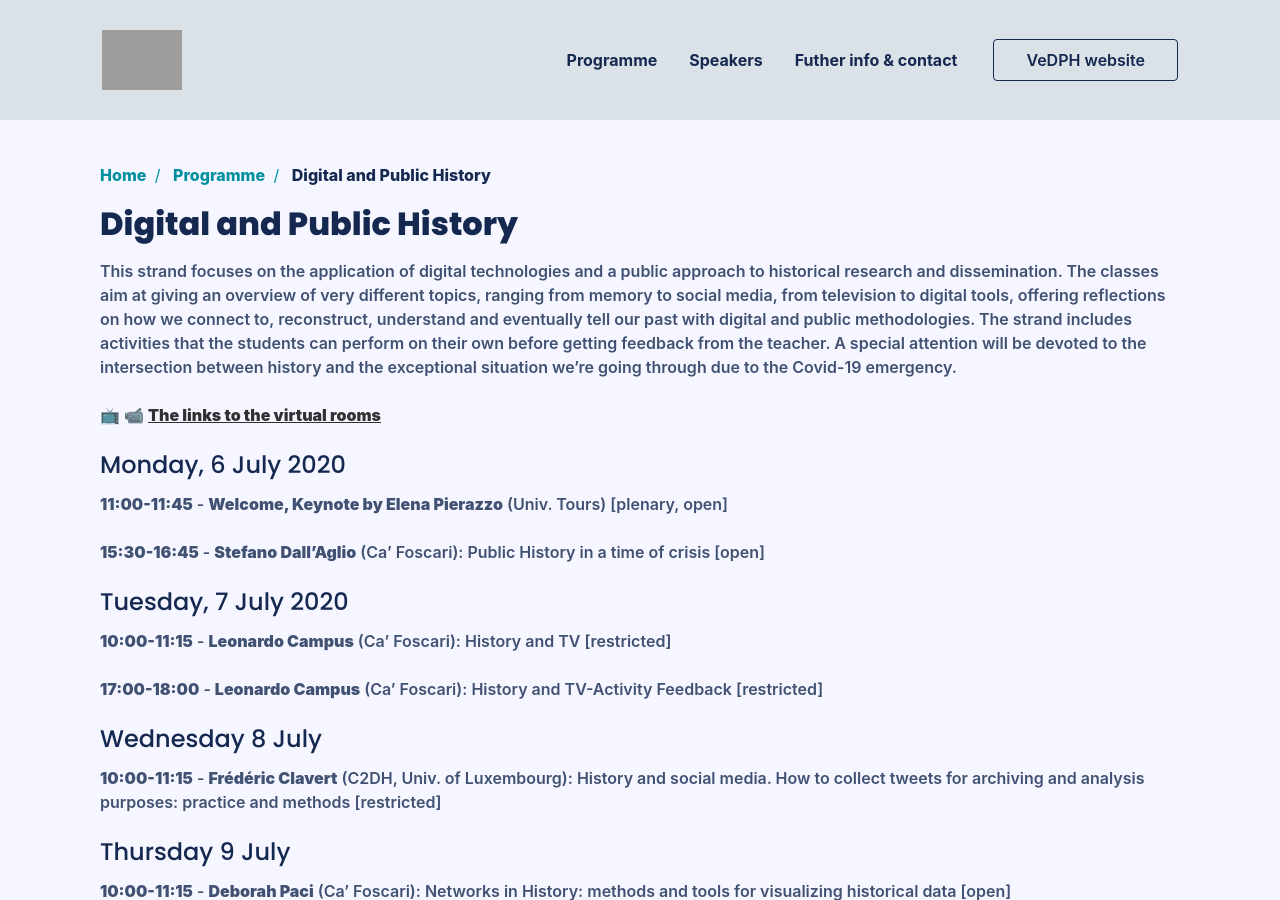
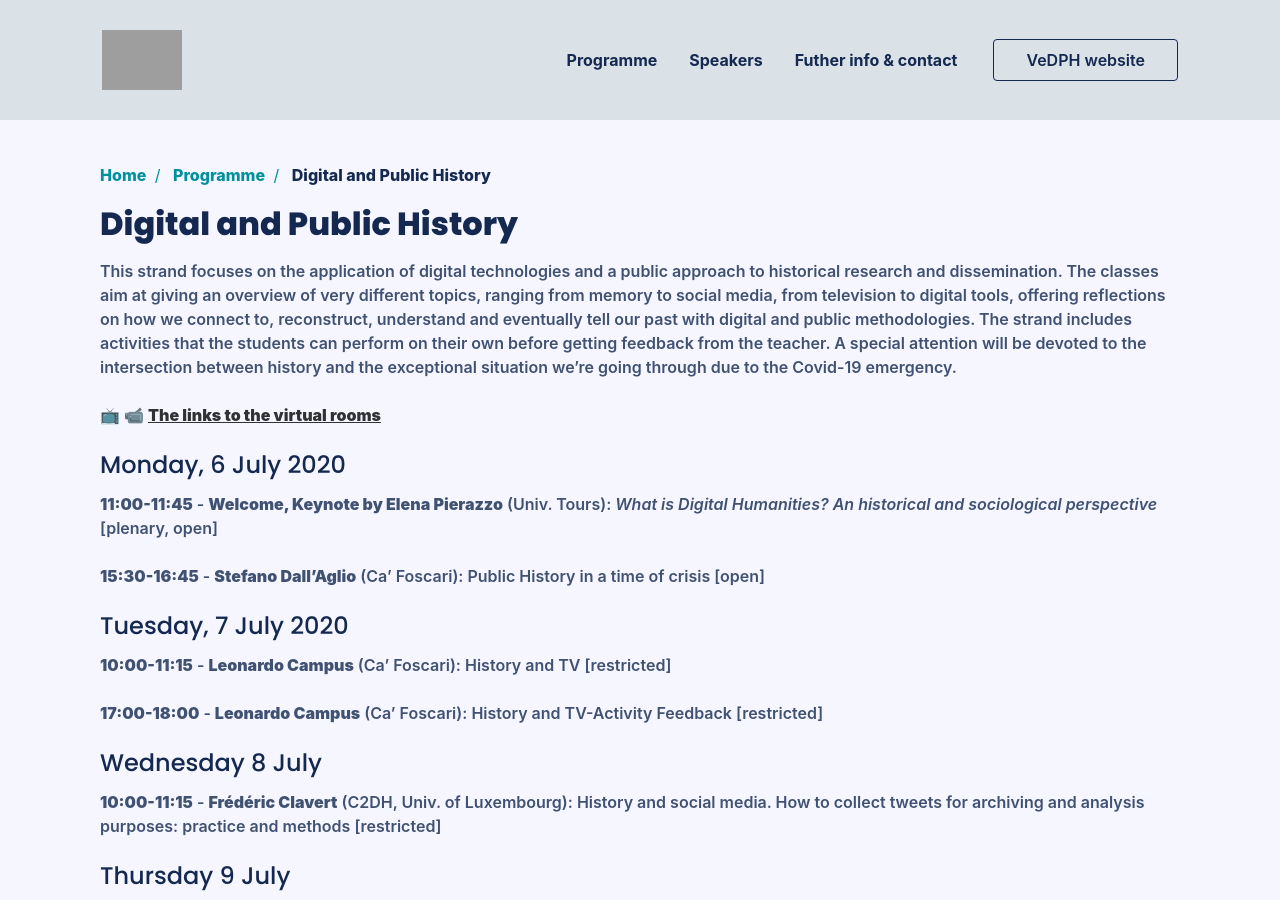
Before and after one commit to vedph/summercamp, a Jekyll site: the page built from programme/strand_2.html, in a window 1280 px wide and 900 px high. Built offline with Jekyll 4.4.1, drawn with Linux system fonts in a browser that asks for light colours; nearby versions of some CDN libraries; some web fonts are replaced; grey boxes are pictures that could not be loaded.

Commit message:
Add title of Pierazzo keynote

```diff
--- a/programme/index.html
+++ b/programme/index.html
@@ -8,7 +8,7 @@
   <p class="text-secondary color" style="text-align: justify;">📺 📹 <a href="{{site.baseurl}}/videos"><u><strong>The links to the virtual rooms</strong></u></a></p>
 
   <h4>Monday, 6  July</h4>
-  <p class="text-secondary color" style="text-align: justify;"><strong>11:00-11:45</strong> - Welcome, <strong>Opening Keynote by Elena Pierazzo</strong> [plenary, open] [<a href="{{site.baseurl}}/keynote">read the abstract</a>]<br />
+  <p class="text-secondary color" style="text-align: justify;"><strong>11:00-11:45</strong> - Welcome, <strong>Opening Keynote by Elena Pierazzo</strong>: <em>What is Digital Humanities? An historical and sociological perspective</em> [plenary, open] [<a href="{{site.baseurl}}/keynote">read the abstract</a>]<br />
   followed by introductions to the individual strands afternoon: strand activities</p>
 
   <h4>Tuesday, 7 July - Wednesday, 8 July - Thursday, 9 July</h4>
--- a/programme/strand_1.html
+++ b/programme/strand_1.html
@@ -12,7 +12,7 @@
 
 <strong>INTRODUCTION</strong><br>
 
-<p><strong>11:00-11:45</strong> - <strong>Welcome, Keynote by Elena Pierazzo</strong> (Univ. Tours) [plenary, open]</p>
+<p><strong>11:00-11:45</strong> - <strong>Welcome, Keynote by Elena Pierazzo</strong> (Univ. Tours): <em>What is Digital Humanities? An historical and sociological perspective</em> [plenary, open]</p>
 
 <p><strong>12:00-12:30</strong> - <strong>Franz Fischer</strong> (Ca’ Foscari): Introduction to the Strand (programme, objectives, digital scholarly editing and the “linked open” edition) [open; <a href="{{site.baseurl}}/materials/fischer_introduction/" target="_blank">materials</a>]<p>
 
--- a/programme/strand_2.html
+++ b/programme/strand_2.html
@@ -9,7 +9,7 @@
 <p class="text-secondary color" style="text-align: justify;">📺 📹 <a href="{{site.baseurl}}/videos"><u><strong>The links to the virtual rooms</strong></u></a></p>
 <h4>Monday, 6 July 2020</h4>
 
-<p><strong>11:00-11:45</strong> - <strong>Welcome, Keynote by Elena Pierazzo</strong> (Univ. Tours) [plenary, open]</p>
+<p><strong>11:00-11:45</strong> - <strong>Welcome, Keynote by Elena Pierazzo</strong> (Univ. Tours): <em>What is Digital Humanities? An historical and sociological perspective</em> [plenary, open]</p>
 
 <p><strong>15:30-16:45</strong> - <strong>Stefano Dall’Aglio</strong> (Ca’ Foscari): Public History in a time of crisis [open]</p>
 
--- a/programme/strand_3.html
+++ b/programme/strand_3.html
@@ -9,7 +9,7 @@
 <p class="text-secondary color" style="text-align: justify;">📺 📹 <a href="{{site.baseurl}}/videos"><u><strong>The links to the virtual rooms</strong></u></a></p>
 <h4>Monday, 6 July 2020</h4>
 
-<p><strong>11:00-11:45</strong> - <strong>Welcome, Keynote by Elena Pierazzo</strong> (Univ. Tours) [plenary, open]</p>
+<p><strong>11:00-11:45</strong> - <strong>Welcome, Keynote by Elena Pierazzo</strong> (Univ. Tours): <em>What is Digital Humanities? An historical and sociological perspective</em> [plenary, open]</p>
 
 <p><strong>12:00-12:30</strong> - <strong>Diego Mantoan</strong>, <strong>Barbara Tramelli</strong>  (Ca’ Foscari), <strong>Carolina Fernández-Castrillo</strong> (Universidad Carlos III Madrid / Ca’ Foscari): Strand introduction [restricted]</p>
 
--- a/programme/strand_4.html
+++ b/programme/strand_4.html
@@ -8,7 +8,7 @@
 <p style="text-align: justify;">This strand focuses on theories and practices that archaeologists apply in surveys, remote sensing, spatial analysis, data collection and data management. Participants will engage in digital strategies to analyze the heritage and visualize, share and communicate it to the public. Moreover, taking advantage of the recent Covid-19 lockdown experience, and using archaeological tools and methods, Strand #4 aims to explore how the materiality of representative objects that shaped/are shaping our daily life may be narrated, interpreted, visualized and digitized.</p>
 <p class="text-secondary color" style="text-align: justify;">📺 📹 <a href="{{site.baseurl}}/videos"><u><strong>The links to the virtual rooms</strong></u></a></p>
 <h4>Monday, 6 July 2020</h4>
-<p><strong>11:00-11:45</strong> - <strong>Welcome, Keynote by Elena Pierazzo</strong> (Univ. Tours) [plenary, open]</p>
+<p><strong>11:00-11:45</strong> - <strong>Welcome, Keynote by Elena Pierazzo</strong> (Univ. Tours): <em>What is Digital Humanities? An historical and sociological perspective</em> [plenary, open]</p>
 
 <p><strong>12:00-12.30</strong> - <strong>Diego Calaon</strong>, <strong>Carlo Beltrame</strong>, <strong>Elisa Corro’</strong> (Ca’ Foscari): Introduction to the Strand  [restricted]</p>
 
```
